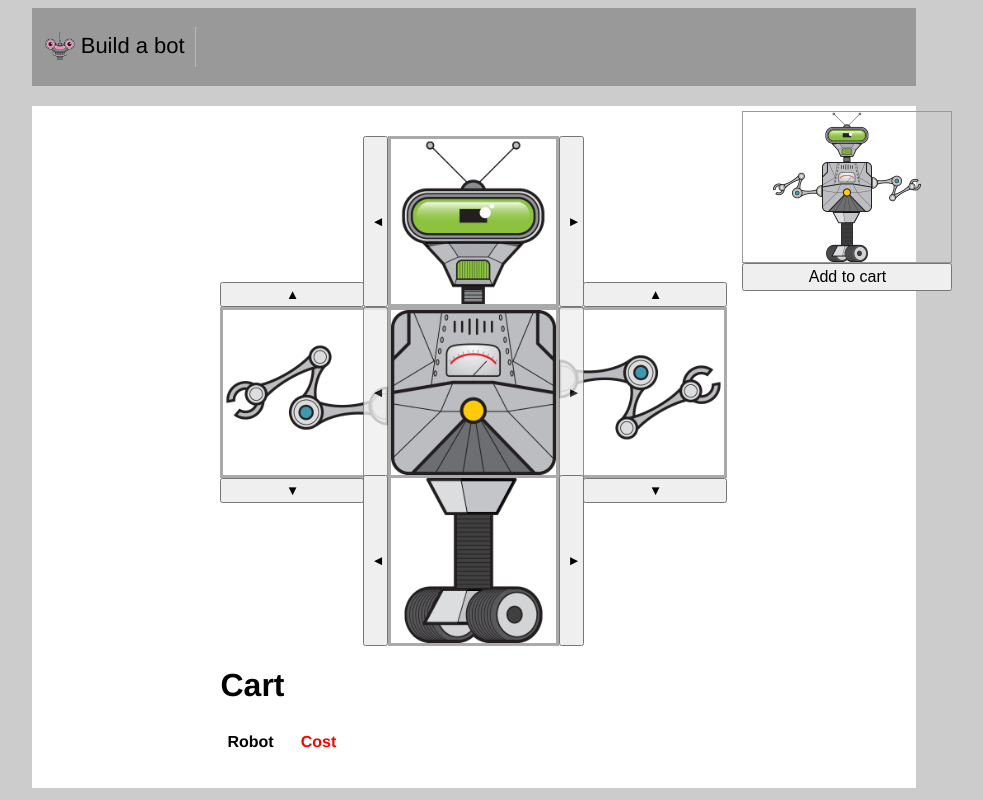
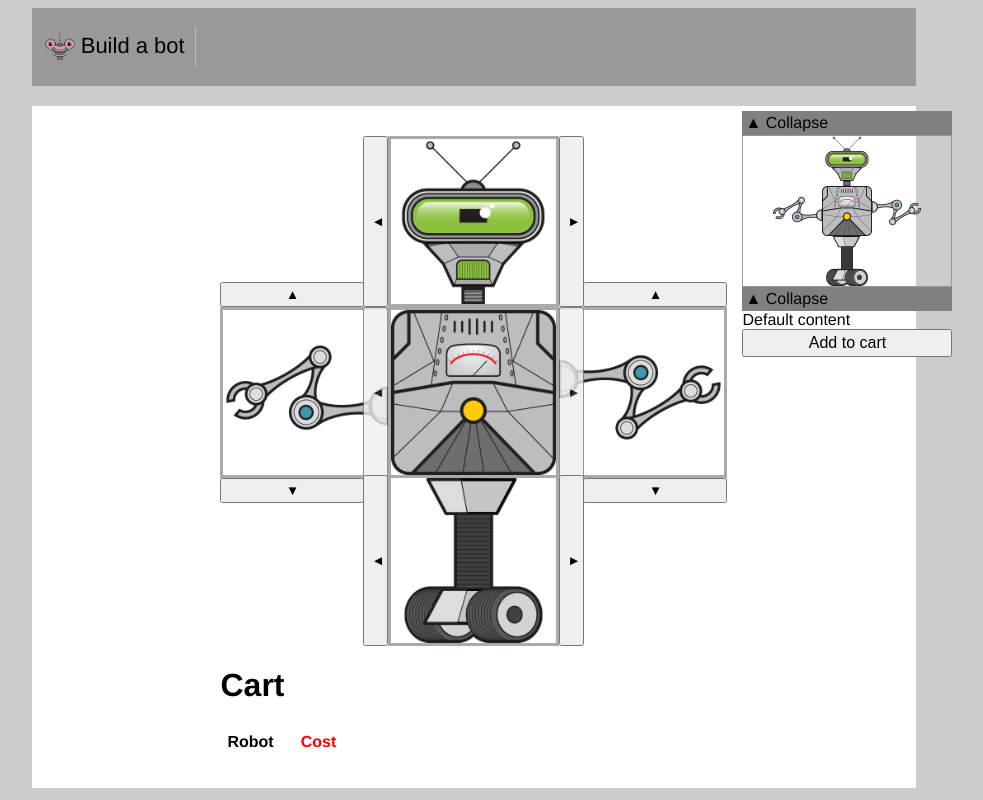
Before and after one commit to lmalvasia/Vue-Robot-Builder, a Vue app: page / in a window 1280 px wide. Shown: the whole page, without its empty margins (166-1149 px from the left). Built offline with nearby package versions, Linux system fonts and the light colour scheme.

Commit message:
Inject data to a component (children)

```diff
--- /dev/null
+++ b/src/shared/CollapsibleSection.vue
@@ -0,0 +1,31 @@
+<template>
+  <div>
+    <div class="header">
+      <span v-if="open" @click="open = !open">&#x25B2; Collapse</span>
+      <span v-if="!open" @click="open = !open">&#x25BC; Expand</span>
+    </div>
+    <!-- Toggleable -->
+    <slot v-if="open">
+      <div>Default content</div>
+    </slot>
+  </div>
+</template>
+
+<script>
+export default {
+  name: 'CollapsibleSection',
+  data() {
+    return {
+      open: true,
+    };
+  },
+};
+</script>
+
+<style scoped>
+  .header {
+    background-color:grey;
+    padding: 3px;
+    cursor: pointer;
+  }
+</style>
```
Also changed, not shown: src/build/robotBuilder.vue.
